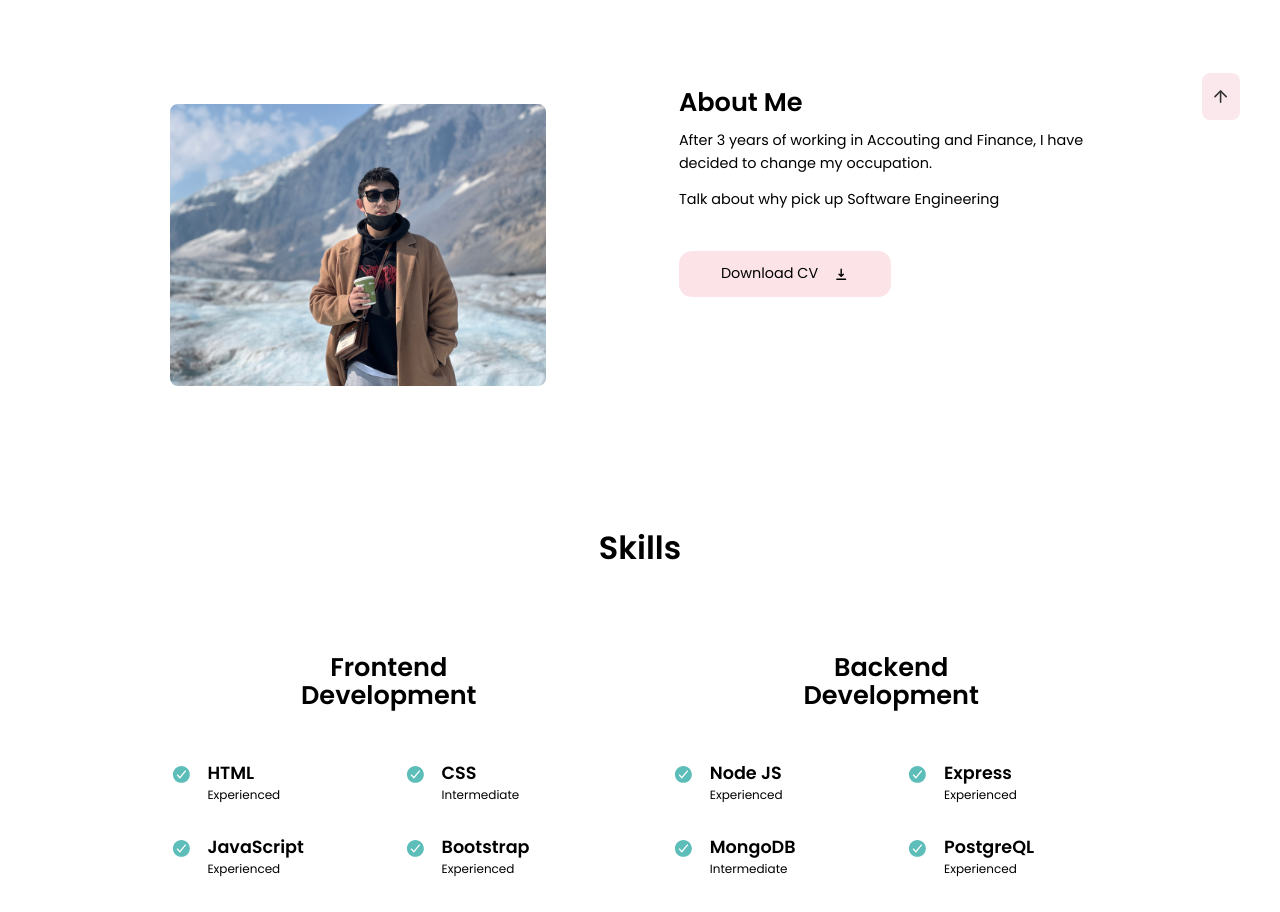
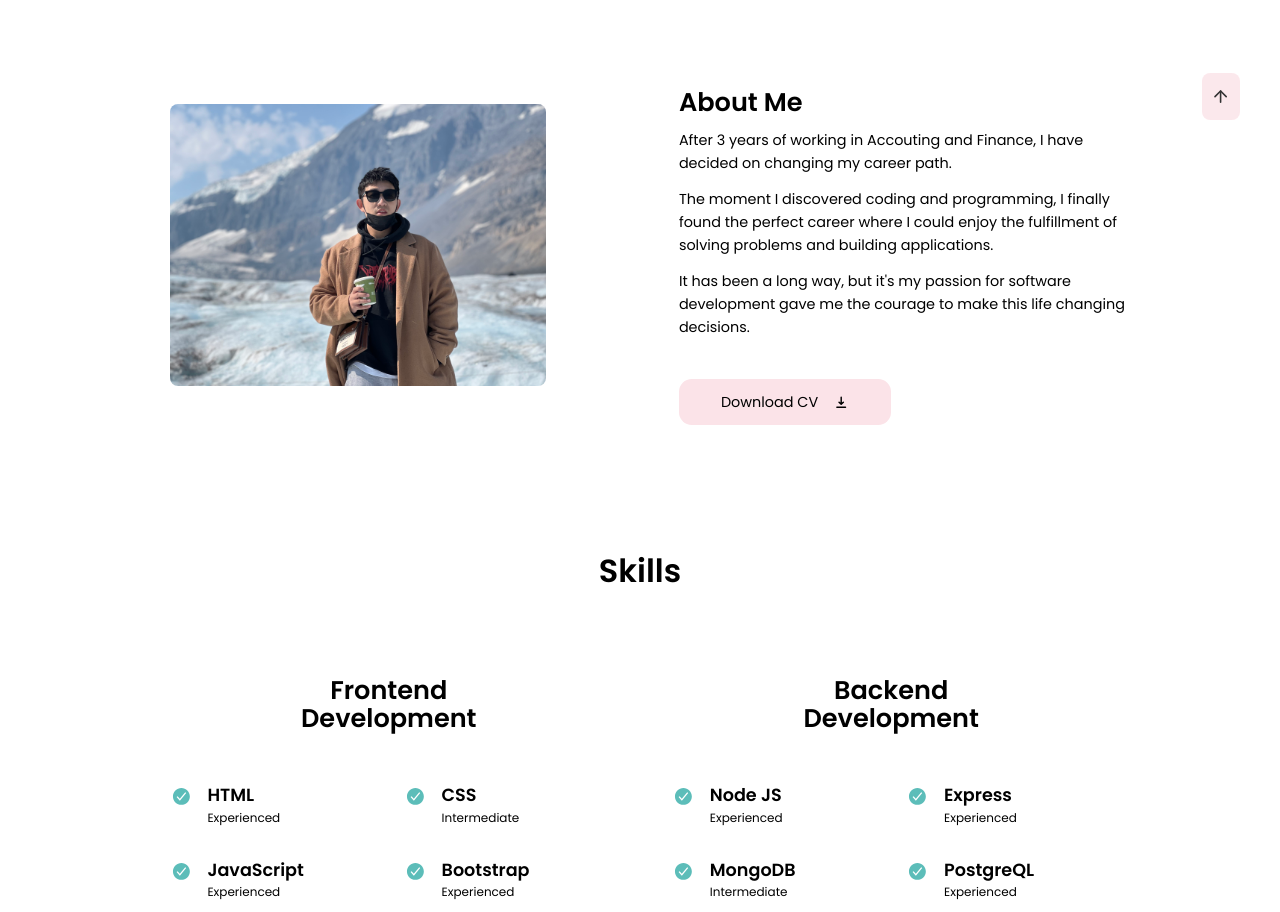
Before and after one commit to Leo-GeZhao/Portfolio-website, a React (Create React App) app: page / in a window 1280 px wide. Shown: the part 840-1752 px from the top of the page. Built offline with nearby package versions, Linux system fonts and the light colour scheme.

Commit message:
add about me

```diff
--- a/src/sections/about/About.jsx
+++ b/src/sections/about/About.jsx
@@ -14,8 +14,9 @@ const About = () => {
         </div>
         <div className="about__right">
           <h3>About Me</h3>
-          <p>After 3 years of working in Accouting and Finance, I have decided to change my occupation.</p>
-          <p>Talk about why pick up Software Engineering</p>
+          <p>After 3 years of working in Accouting and Finance, I have decided on changing my career path.</p>
+          <p>The moment I discovered coding and programming, I finally found the perfect career where I could enjoy the fulfillment of solving problems and building applications.</p>
+          <p>It has been a long way, but it's my passion for software development gave me the courage to make this life changing decisions.</p>
           <a href={CV} download className='btn'>Download CV <HiDownload/></a>
         </div>
       </div>
```
